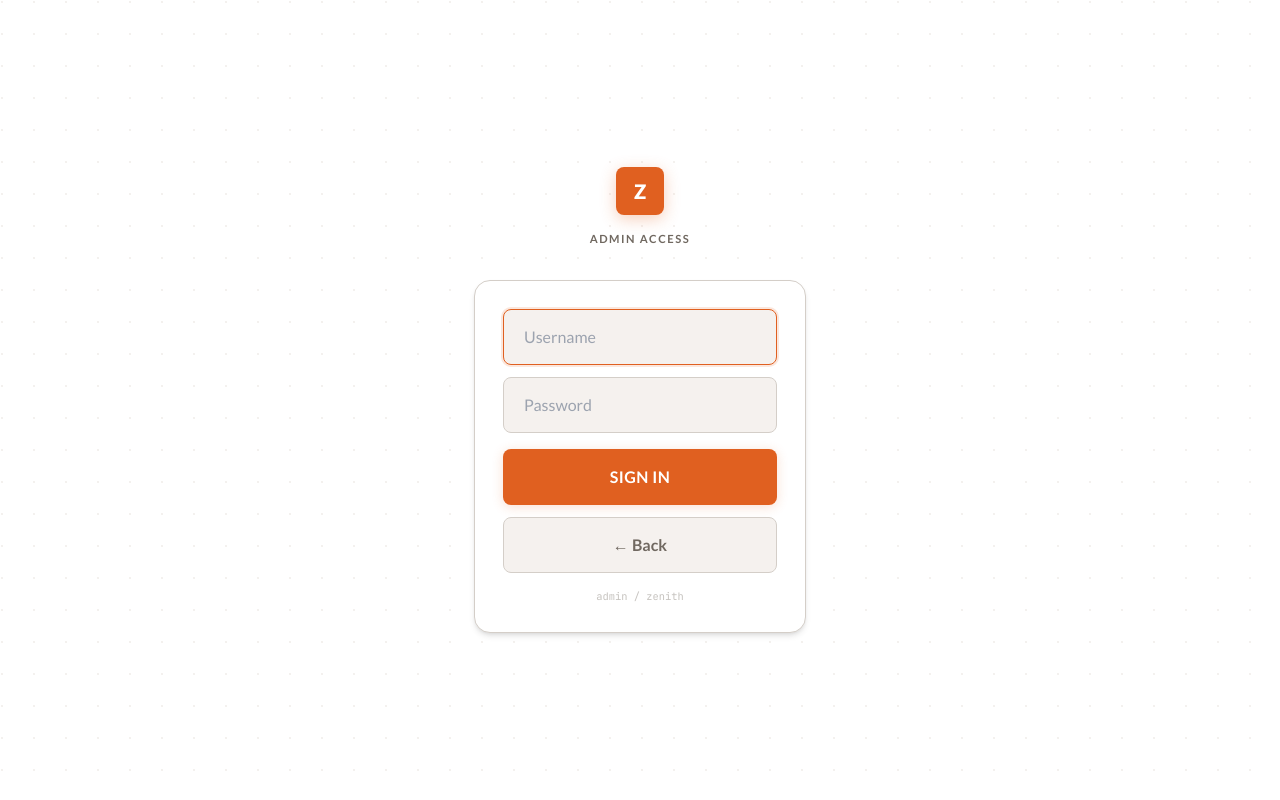
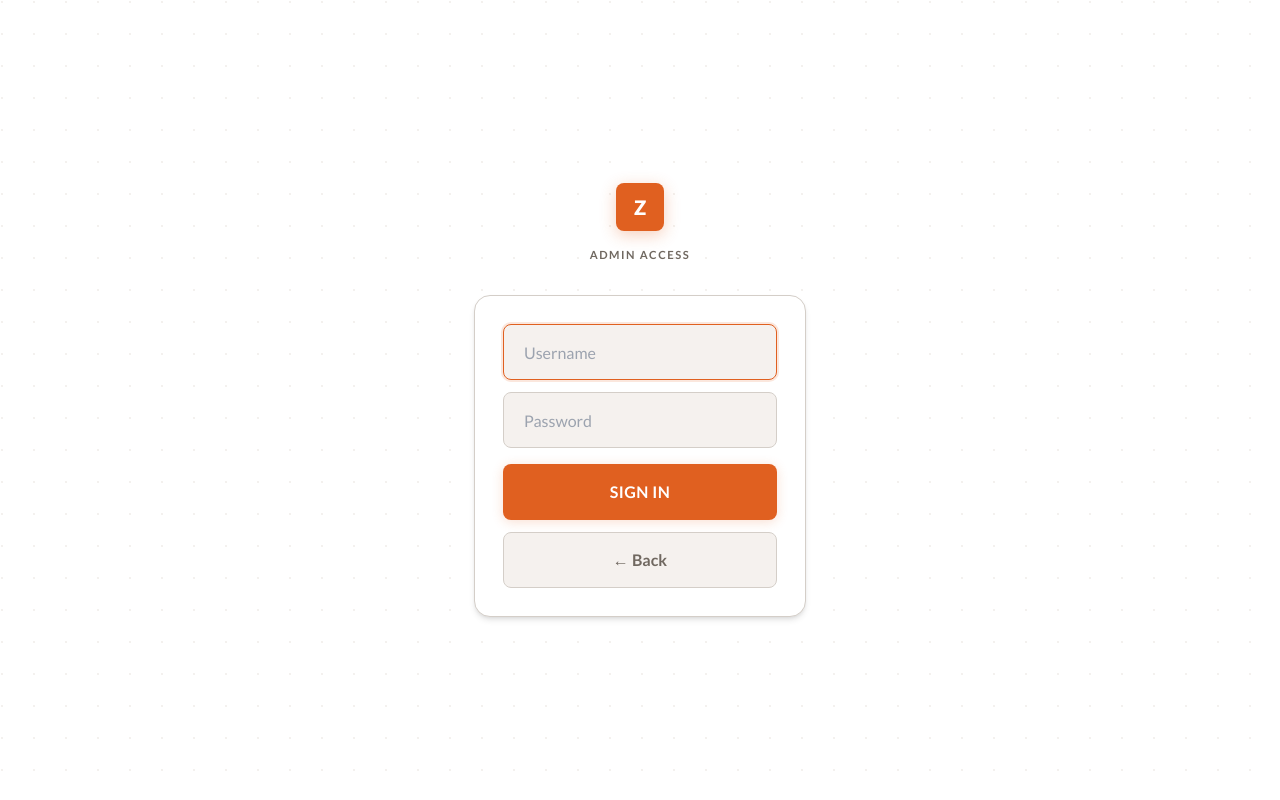
Before and after one commit to mossZmossZ/case-opening-demo, a React (Vite) app in the folder client/: page / in a window 1280 px wide. Both pictures are taken after a click on the button "ADMIN". Built offline with nearby package versions, Linux system fonts and the light colour scheme; no server answers; the HTML template or start-up script is replaced by a standard one.

Commit message:
Disable Admin credential showing

```diff
--- a/client/src/admin/AdminLogin.jsx
+++ b/client/src/admin/AdminLogin.jsx
@@ -70,9 +70,6 @@ export default function AdminLogin({ onLogin, onBack }) {
           >
             &larr; Back
           </button>
-          <p className="text-center mt-4 font-mono text-[0.65rem] text-on-surface-variant/40">
-            admin / zenith
-          </p>
         </div>
       </div>
     </div>
```
